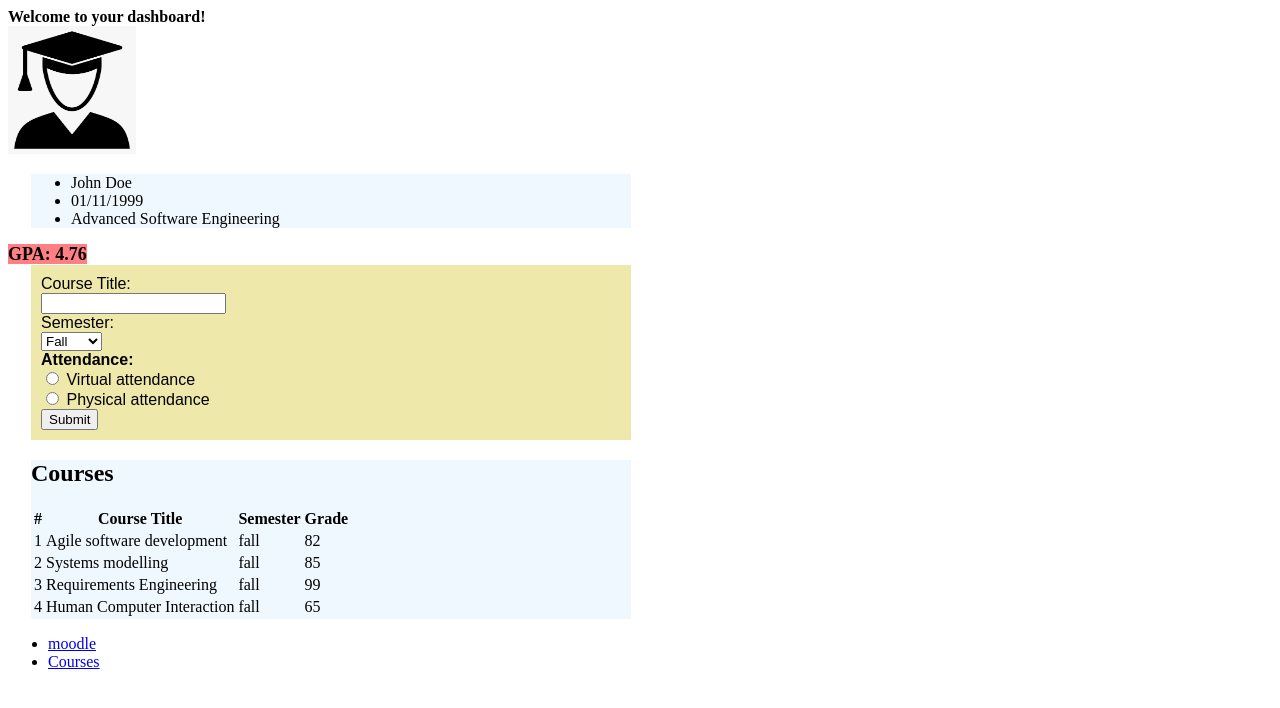
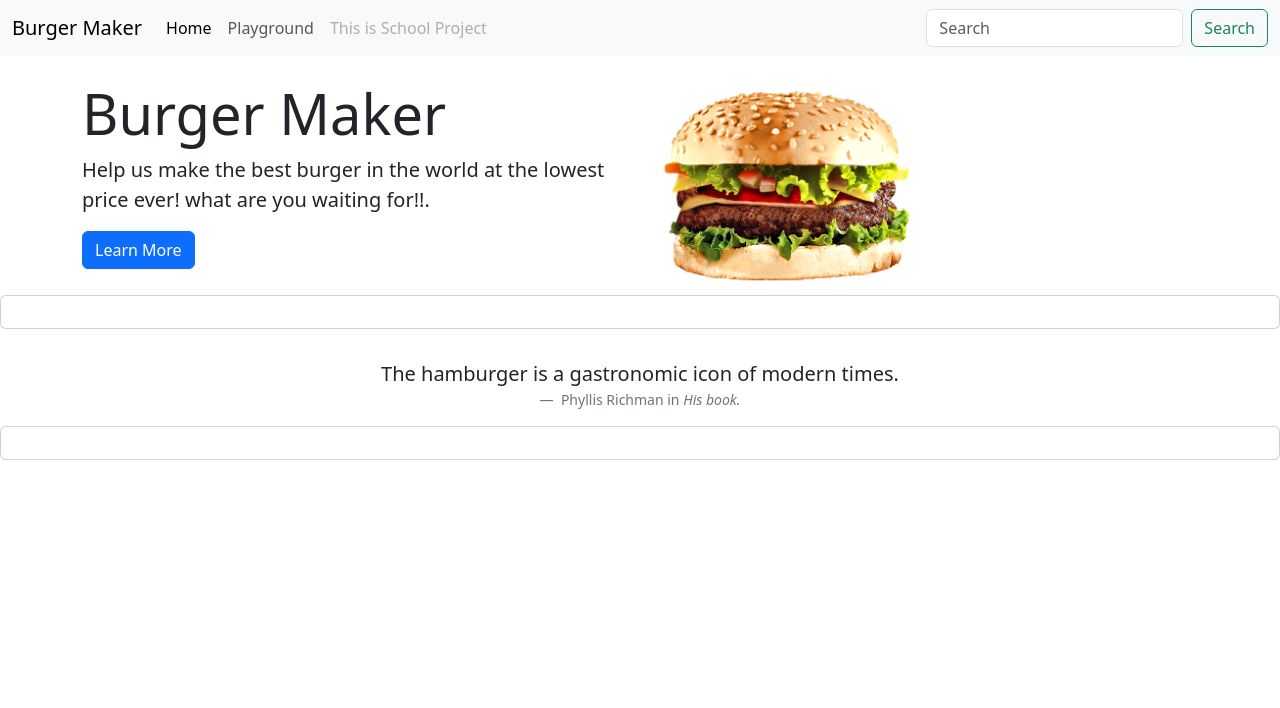
Before and after one commit to AbdoAnss/Simple-Burger-Maker, a plain HTML site: page index.html in a window 1280 px wide. Drawn offline with nearby package versions, Linux system fonts and the light colour scheme; a script that the page names is missing.

Commit message:
Created the project details and only the checkout left!

```diff
--- a/index.html
+++ b/index.html
@@ -1,99 +1,80 @@
 <!DOCTYPE html>
 <html lang="en">
- <head>
- <meta charset="UTF-8">
- <meta name="viewport" content="width=device-width, initial-scale=1.0">
- <link rel="icon" href="res/images/favicon.ico">
- <link href="style.css" rel="stylesheet">
- <title>My Dashboard</title>
- </head>
- <body>
-    <header>
-        <strong>Welcome to your dashboard!</strong>
-    </header>
-    <section>
-        <div>
-            <img src="res/images/me.png" width="128" height="128" alt="My picture">
+<head>
+    <meta charset="UTF-8">
+    <meta name="viewport" content="width=device-width, initial-scale=1.0">
+    <title>Burger Maker</title>
+    <link rel="shortcut icon" href="res/images/Favicon.ico" type="image/x-icon">
+    <link rel="stylesheet" href="res/css/style.css">
+    <link href="https://cdn.jsdelivr.net/npm/bootstrap@5.3.2/dist/css/bootstrap.min.css" rel="stylesheet" integrity="sha384-T3c6CoIi6uLrA9TneNEoa7RxnatzjcDSCmG1MXxSR1GAsXEV/Dwwykc2MPK8M2HN" crossorigin="anonymous">
+</head>
+<body>
+    <nav class="navbar  navbar-expand-lg bg-body-tertiary sticky-top " >
+        <div class="container-fluid">
+          <button class="navbar-toggler" type="button" data-bs-toggle="collapse" data-bs-target="#navbarTogglerDemo01" aria-controls="navbarTogglerDemo01" aria-expanded="false" aria-label="Toggle navigation">
+            <span class="navbar-toggler-icon"></span>
+          </button>
+          <div class="collapse navbar-collapse" id="navbarTogglerDemo01">
+            <a class="navbar-brand" href="#">Burger Maker</a>
+            <ul class="navbar-nav me-auto mb-2 mb-lg-0">
+              <li class="nav-item">
+                <a class="nav-link active" aria-current="page" href="#">Home</a>
+              </li>
+              <li class="nav-item">
+                <a class="nav-link" href="playground.html">Playground</a>
+              </li>
+              <li class="nav-item">
+                <a class="nav-link disabled" aria-disabled="true">This is School Project</a>
+              </li>
+            </ul>
+            <form class="d-flex" role="search">
+              <input class="form-control me-2" type="search" placeholder="Search" aria-label="Search">
+              <button class="btn btn-outline-success" type="submit">Search</button>
+            </form>
+          </div>
         </div>
-        <div class="child">
-            <ul>
-                <li>John Doe</li>
-                <li>01/11/1999</li>
-                <li>Advanced Software Engineering </li>
-            </ul>
+      </nav>
+
+    <div class="container mt-4">
+        <div class="row">
+            <div class="col-md-6">
+                <h1 class="display-4">Burger Maker</h1>
+                <p class="lead">Help us make the best burger in the world at the lowest price ever! what are you waiting for!!.</p>
+                <a href="playground.html" class="btn btn-primary">Learn More</a>
+            </div>
+            <div class="col-md-6">
+                <img src="res/images/burger.png" alt="burger" class="w-50 img-fluid">
+            </div>
         </div>
-        <div>
-            <strong style="font-size: large; background-color: rgb(255, 127, 131);">GPA: 4.76</strong>
-        </div>
-    </section>
+    </div>
+    <div class="card"><div class="card-title">&emsp;</div></div>
 
-    <form class="child2">
-        <label for="courseTitle">Course Title:</label><br>
-        <input type="text" id="courseTitle" name="courseTitle" required><br>
-        <label for="semester">Semester:</label><br>
-        <select id="semester" name="semester">
-          <option value="fall">Fall</option>
-          <option value="spring">Spring</option>
-        </select><br>
-        <strong><label>Attendance:</label></strong><br>
-        <input type="radio" id="virtual" name="attendance" value="virtual">
-        <label for="virtual">Virtual attendance</label><br>
-        <input type="radio" id="physical" name="attendance" value="physical">
-        <label for="physical">Physical attendance</label><br>
-        <input type="submit" value="Submit">
-    </form>
-    <section class="child">
-        <h1>Courses</h1>
-        <table>
-            <thead>
-                <tr>
-                    <th>#</th>
-                    <th>Course Title</th>
-                    <th>Semester</th>
-                    <th>Grade</th>
-                </tr>
-            </thead>
-            <tbody>
-                <tr>
-                    <td>1</td>
-                    <td>Agile software development</td>
-                    <td>fall</td>
-                    <td>82</td>
-                </tr>
-                <tr>
-                    <td>2</td>
-                    <td> Systems modelling </td>
-                    <td>fall</td>
-                    <td>85</td>
-                </tr>
-                <tr>
-                    <td>3</td>
-                    <td> Requirements Engineering </td>
-                    <td>fall</td>
-                    <td>99</td>
-                </tr>
-                <tr>
-                    <td>4</td>
-                    <td> Human Computer Interaction </td>
-                    <td>fall</td>
-                    <td>65</td>
-                </tr>
-            </tbody>
-        </table>
-    </section>
-    <footer>
-        <ul>
-            <li>
-                <a target="_blank" rel="noopener noreferrer" href="https://www.inpt.ac.ma/">moodle</a>
-            </li>
-            <li>
-                <a target="_blank" rel="noopener noreferrer" href="https://m.inpt.ac.ma/">Courses</a>
-            </li>
-        </ul>
-    </footer>
+    <!-- A Quote -->
+    <div class="container callout">
+        <figure class="text-center">
+            <blockquote class="blockquote">
+                <p>The hamburger is a gastronomic icon of modern times.</p>
+            </blockquote>
+            <figcaption class="blockquote-footer">
+                Phyllis Richman in <cite title="Source Title">His book.</cite>
+            </figcaption>
+        </figure>
+    </div>
+
+    <div class="card"><div class="card-title">&emsp;</div></div>
 
 
 
- </body>
 
+
+
+
+
+    <!-- Bootstrap JS and dependencies (include them at the end of the body) -->
+    <script src="https://cdn.jsdelivr.net/npm/bootstrap@5.3.2/dist/js/bootstrap.bundle.min.js" integrity="sha384-rbs5vwnosKCAK5p+CczxfwXz5Kn0RyQ8MYhv8T/w6IlfbsqjYaivGkEIfHiREUs0" crossorigin="anonymous"></script>
+
+
+
+
+</body>
 </html>
--- /dev/null
+++ b/res/css/style.css
@@ -0,0 +1,28 @@
+.navbar-brand img {
+    max-height: 40px;
+    max-width: 100%;
+    height: auto;
+}
+
+.callout {
+    margin-top: 30px;
+}
+
+.burger-layer {
+    display: none;
+    margin-top: 10px;
+}
+.tomato{
+    background-color: red;
+  }
+  .meat{
+    background-color: rgb(75, 10, 0);
+  }
+  .top-bread{
+    background-color: burlywood;
+    border-radius: 50% 50% 0 0;
+  }
+  .bottom-bread{
+    background-color: burlywood;
+    border-radius:  0 0 50% 50%;
+  }
--- a/style.css
+++ /dev/null
@@ -1,16 +0,0 @@
-.child{
-    width: auto;
-    background-color: aliceblue;
-    margin-left: 23px;
-    max-width: 600px;
-
-}
-.child2{
-    width: auto;
-    color: black;
-    background-color: palegoldenrod;
-    margin-left: 23px;
-    max-width: 580px;
-    padding: 10px;
-    font-family: Arial, Helvetica, sans-serif;
-}
```
Also changed, not shown: playground.html (added, +130 -0 lines), res/images/burger.png (added), 1 other file.
